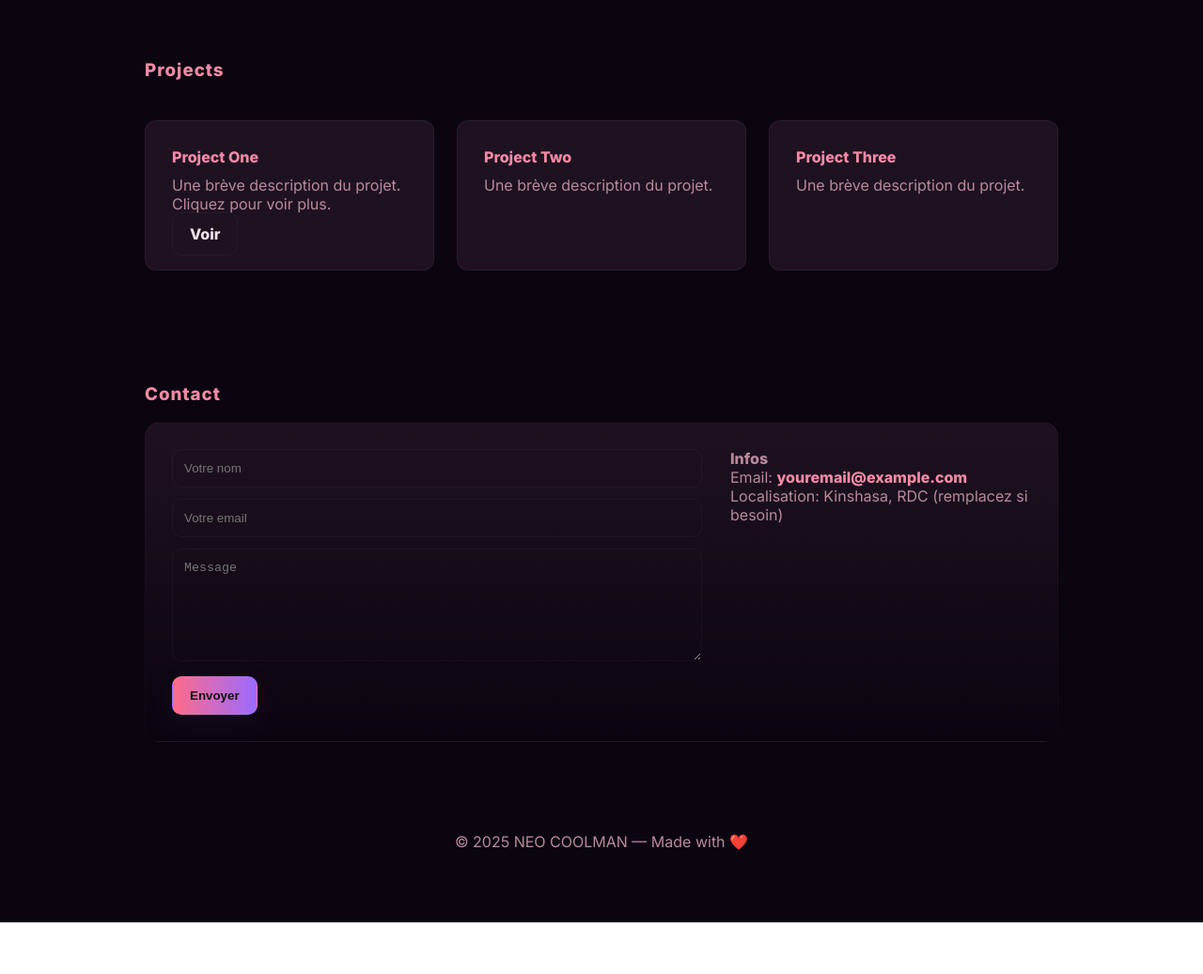
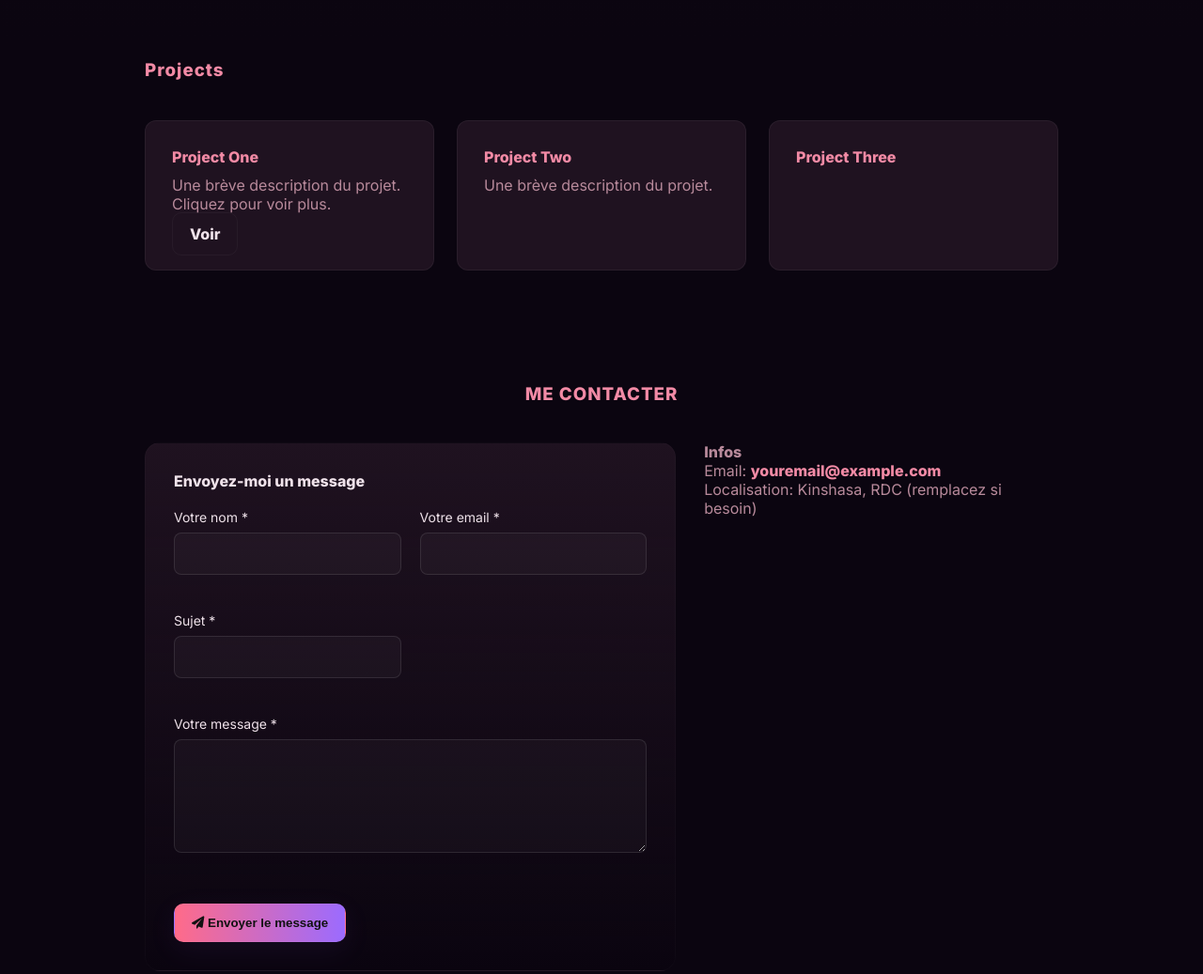
Before and after one commit to N30-Geek/neo-portfolio, a plain HTML site: page index.html in a window 1280 px wide. Shown: the part 1749-2786 px from the top of the page at 94% size. Before the commit the page ends 2731 px from the top, so only its background shows below. Drawn offline with Linux system fonts and the light colour scheme.

Commit message:
Amélioration de la section de contact et correction du bouton de téléchargement du CV

```diff
--- a/css/style.css
+++ b/css/style.css
@@ -391,6 +391,126 @@
   .progress{height:10px;background:rgba(255,255,255,0.03);border-radius:999px;overflow:hidden}
   .bar{height:100%;width:0;background:linear-gradient(90deg,var(--accent),var(--accent-2));border-radius:999px;transition:width 1.2s cubic-bezier(.2,.9,.3,1)}
 
+  /* Contact */
+  .contact-container {
+    display: grid;
+    grid-template-columns: 1.5fr 1fr;
+    gap: 30px;
+    max-width: 1200px;
+    margin: 0 auto;
+  }
+
+  .contact-form {
+    padding: 30px;
+  }
+
+  .contact-info {
+    padding: 30px;
+    background: rgba(255, 255, 255, 0.02);
+    border-radius: 16px;
+    border: 1px solid rgba(255, 255, 255, 0.05);
+  }
+
+  .form-grid {
+    display: grid;
+    grid-template-columns: 1fr 1fr;
+    gap: 20px;
+  }
+
+  .form-group {
+    margin-bottom: 20px;
+  }
+
+  .form-group.full-width {
+    grid-column: 1 / -1;
+  }
+
+  .form-group label {
+    display: block;
+    margin-bottom: 8px;
+    font-weight: 500;
+    color: var(--text);
+    font-size: 14px;
+  }
+
+  .form-group input,
+  .form-group textarea {
+    width: 100%;
+    padding: 12px 16px;
+    border: 1px solid rgba(255, 255, 255, 0.1);
+    background: rgba(255, 255, 255, 0.03);
+    border-radius: 8px;
+    color: var(--text);
+    font-family: inherit;
+    font-size: 15px;
+    transition: all 0.3s ease;
+  }
+
+  .form-group input:focus,
+  .form-group textarea:focus {
+    outline: none;
+    border-color: var(--accent);
+    box-shadow: 0 0 0 2px rgba(155, 107, 255, 0.1);
+  }
+
+  .form-group textarea {
+    resize: vertical;
+    min-height: 120px;
+  }
+
+  .form-submit {
+    margin-top: 10px;
+  }
+
+  .contact-method {
+    display: flex;
+    align-items: flex-start;
+    margin-bottom: 25px;
+  }
+
+  .contact-icon {
+    width: 40px;
+    height: 40px;
+    background: rgba(155, 107, 255, 0.1);
+    border-radius: 50%;
+    display: flex;
+    align-items: center;
+    justify-content: center;
+    margin-right: 15px;
+    color: var(--accent);
+    font-size: 16px;
+  }
+
+  .contact-method h5 {
+    margin: 0 0 5px 0;
+    font-size: 16px;
+    color: var(--text);
+  }
+
+  .contact-method a,
+  .contact-method p {
+    margin: 0;
+    color: var(--muted);
+    text-decoration: none;
+    transition: color 0.3s ease;
+    font-size: 14px;
+  }
+
+  .contact-method a:hover {
+    color: var(--accent);
+  }
+
+  /* Responsive */
+  @media (max-width: 900px) {
+    .contact-container {
+      grid-template-columns: 1fr;
+    }
+
+    .form-grid {
+      grid-template-columns: 1fr;
+    }
+  }
+
   /* Projects */
   .projects-grid {
     display: grid;
--- a/index.html
+++ b/index.html
@@ -239,25 +239,42 @@
                 </div>
                 <div class="project card">
                     <h4>Project Three</h4>
-                    <p class="muted">Une brève description du projet.</p>
-                </div>
             </div>
         </section>
 
-        <section id="contact" class="reveal">
-            <h3 style="color:var(--pink);letter-spacing:1px">Contact</h3>
-            <div style="height:18px"></div>
-            <div class="card contact">
-                <div>
-                    <form
-                        onsubmit="event.preventDefault();alert('Formulaire simulé — implémentez un backend ou utilisez Formspree')">
-                        <input class="input" placeholder="Votre nom" required>
-                        <div style="height:12px"></div>
-                        <input class="input" placeholder="Votre email" type="email" required>
-                        <div style="height:12px"></div>
-                        <textarea placeholder="Message" required></textarea>
-                        <div style="height:12px"></div>
-                        <button class="btn primary" type="submit">Envoyer</button>
+        <section id="contact" class="reveal" style="padding-bottom: 80px;">
+            <h3 style="color:var(--pink);letter-spacing:1px;text-align:center;margin-bottom:40px;">ME CONTACTER</h3>
+
+            <div class="contact-container">
+                <!-- Formulaire de contact -->
+                <div class="contact-form card">
+                    <h4 style="margin-bottom:20px;">Envoyez-moi un message</h4>
+                    <form id="contactForm" class="form-grid">
+                        <div class="form-group">
+                            <label for="name">Votre nom *</label>
+                            <input type="text" id="name" name="name" required>
+                        </div>
+
+                        <div class="form-group">
+                            <label for="email">Votre email *</label>
+                            <input type="email" id="email" name="email" required>
+                        </div>
+
+                        <div class="form-group">
+                            <label for="subject">Sujet *</label>
+                            <input type="text" id="subject" name="subject" required>
+                        </div>
+
+                        <div class="form-group full-width">
+                            <label for="message">Votre message *</label>
+                            <textarea id="message" name="message" rows="5" required></textarea>
+                        </div>
+
+                        <div class="form-submit full-width">
+                            <button type="submit" class="btn primary">
+                                <i class="fas fa-paper-plane"></i> Envoyer le message
+                            </button>
+                        </div>
                     </form>
                 </div>
                 <div>
```
